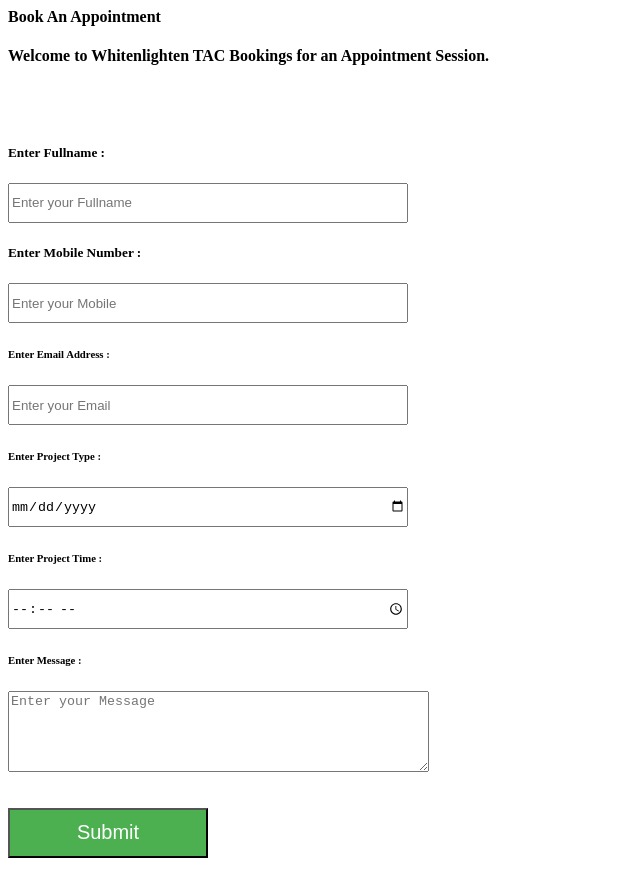
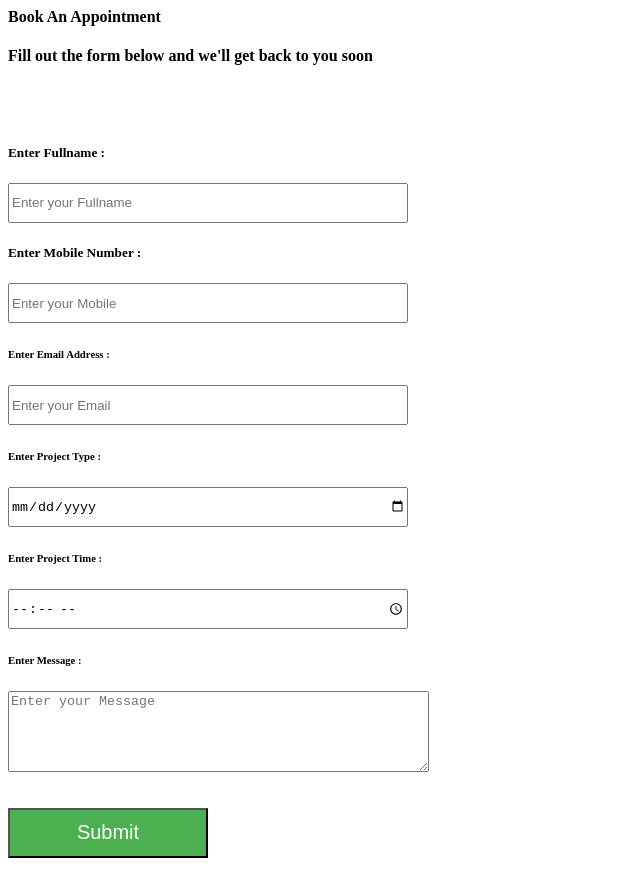
Before and after one commit to ax242001/ContactForm, a plain HTML site: page index.html in a window 1280 px wide. Shown: the whole page, without its empty margins (0-640 px from the left). Drawn offline with Linux system fonts and the light colour scheme.

Commit message:
Update appointment form and welcome message

```diff
--- a/index.html
+++ b/index.html
@@ -1,5 +1,5 @@
  <h4>Book An Appointment</h4>
-        <p><h4>Welcome to Whitenlighten TAC Bookings for an Appointment Session.</h4></p>
+        <p><h4>Fill out the form below and we'll get back to you soon</h4></p>
 <br><br>
 
 <form action="submit-form.php" method="POST">
```
